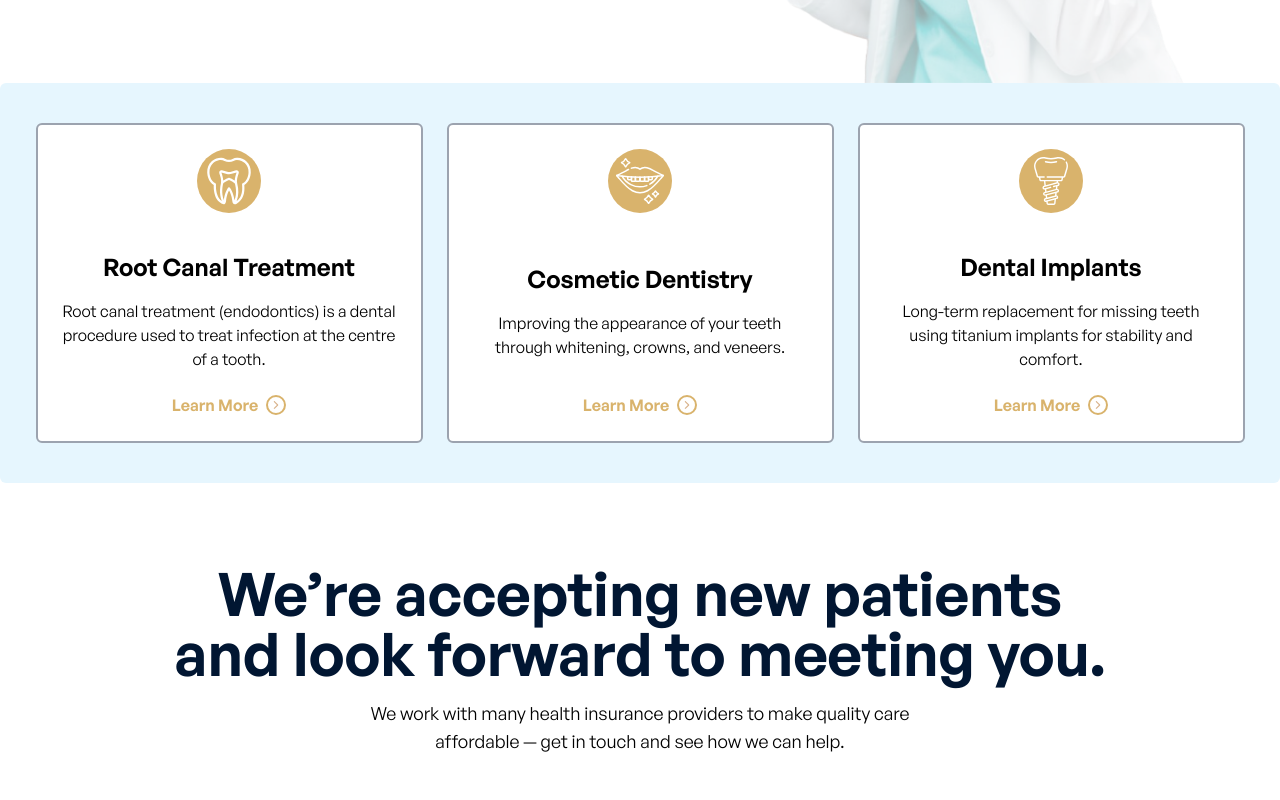
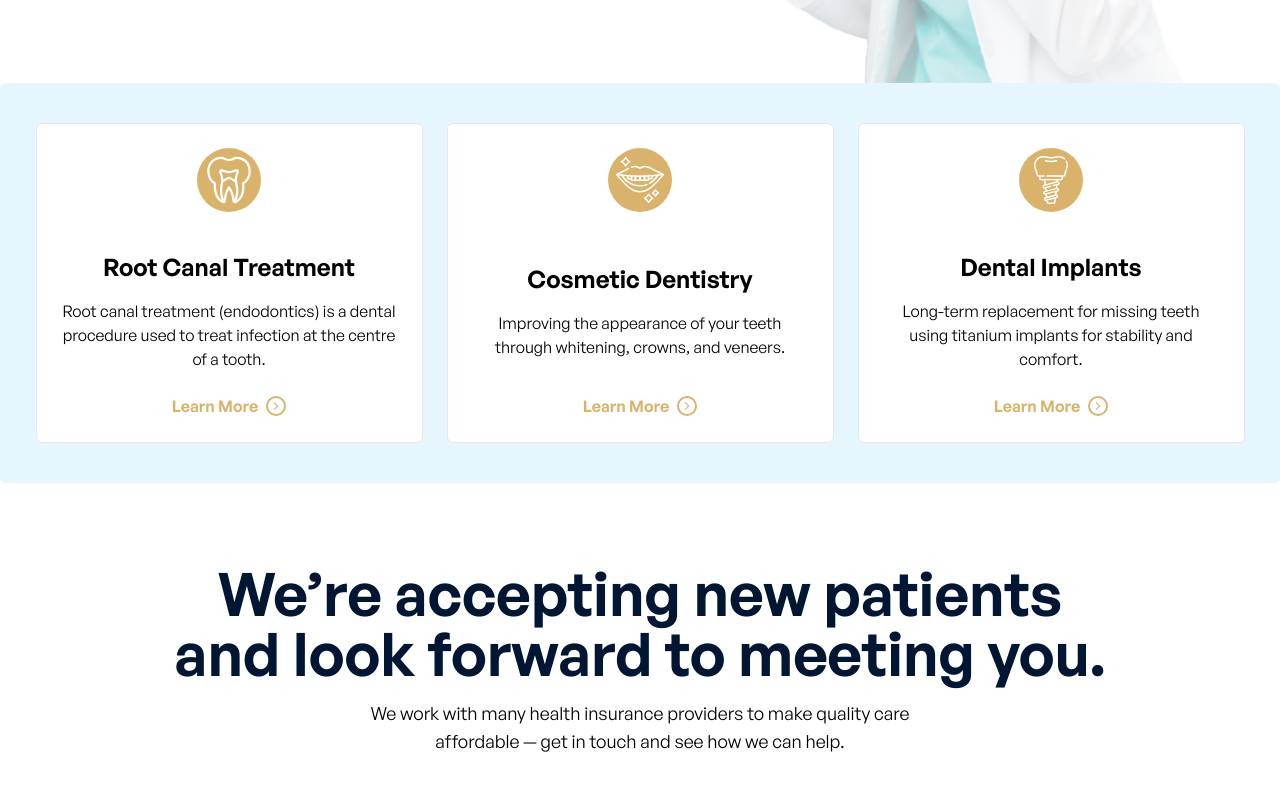
Before and after one commit to ElJosecito/vdc-web, a React (Vite) app: page / in a window 1280 px wide. Shown: the part 660-1460 px from the top of the page. Built offline with nearby package versions, Linux system fonts and the light colour scheme.

Commit message:
style: Update form and card components with improved border styling for better UI consistency

```diff
--- a/src/assets/components/pages/ContactSection.jsx
+++ b/src/assets/components/pages/ContactSection.jsx
@@ -15,23 +15,23 @@ export default function ContactSection({ contactForm, handleChange, handleSubmit
         </div>
 
           <div className='mt-8 w-full grid grid-cols-1 lg:grid-cols-2 gap-6 items-start'>
-          <form onSubmit={handleSubmit} className='w-full bg-white rounded-md border-2 border-gray-400 p-6 space-y-4 transition-colors duration-150 hover:border-gray-500'>
+          <form onSubmit={handleSubmit} className='w-full bg-white rounded-md p-6 space-y-4'>
             {formStatus.error && <p className='text-sm text-red-500'>{t('contactForm.error_required')}</p>}
             {formStatus.submitted && <p className='text-sm text-green-600'>{t('contactForm.success')}</p>}
 
             <div>
               <label className='text-sm font-medium text-gray-600'>{t('contact.name')}</label>
-              <input name='name' value={contactForm.name} onChange={handleChange} className='mt-1 w-full border border-gray-400 rounded-md px-3 py-2 focus:outline-none focus:ring-2 focus:ring-[#D9B36C]' placeholder={t('contactForm.placeholder_name')} aria-label='Name' />
+              <input name='name' value={contactForm.name} onChange={handleChange} className='mt-1 w-full border border-gray-200 rounded-md px-3 py-2 focus:outline-none focus:ring-2 focus:ring-[#D9B36C]' placeholder={t('contactForm.placeholder_name')} aria-label='Name' />
             </div>
 
             <div>
               <label className='text-sm font-medium text-gray-600'>{t('contact.email')}</label>
-              <input name='email' value={contactForm.email} onChange={handleChange} className='mt-1 w-full border border-gray-400 rounded-md px-3 py-2 focus:outline-none focus:ring-2 focus:ring-[#D9B36C]' placeholder={t('contactForm.placeholder_email')} aria-label='Email' />
+              <input name='email' value={contactForm.email} onChange={handleChange} className='mt-1 w-full border border-gray-200 rounded-md px-3 py-2 focus:outline-none focus:ring-2 focus:ring-[#D9B36C]' placeholder={t('contactForm.placeholder_email')} aria-label='Email' />
             </div>
 
             <div>
               <label className='text-sm font-medium text-gray-600'>{t('contact.message')}</label>
-              <textarea name='message' value={contactForm.message} onChange={handleChange} rows='4' className='mt-1 w-full border border-gray-400 rounded-md px-3 py-2 focus:outline-none focus:ring-2 focus:ring-[#D9B36C]' placeholder={t('contactForm.placeholder_message')} aria-label='Message' />
+              <textarea name='message' value={contactForm.message} onChange={handleChange} rows='4' className='mt-1 w-full border border-gray-200 rounded-md px-3 py-2 focus:outline-none focus:ring-2 focus:ring-[#D9B36C]' placeholder={t('contactForm.placeholder_message')} aria-label='Message' />
             </div>
 
             <div className='flex items-center gap-4'>
@@ -41,7 +41,7 @@ export default function ContactSection({ contactForm, handleChange, handleSubmit
           </form>
 
             <div className='w-full flex flex-col gap-4'>
-            <div className='bg-white rounded-md border-2 border-gray-400 p-4 flex items-start gap-4 transition-colors duration-150 hover:border-gray-500'>
+            <div className='bg-white rounded-md p-4 flex items-start gap-4 border border-gray-200 transition-colors duration-150 hover:border-gray-300'>
               <div className='bg-[#D9B36C] p-3 rounded-md'><LucideIcon name='MapPin' size={18} className='text-white' /></div>
               <div>
                 <p className='text-sm text-gray-500'>{t('contact.addressTitle')}</p>
@@ -49,7 +49,7 @@ export default function ContactSection({ contactForm, handleChange, handleSubmit
               </div>
             </div>
 
-            <div className='bg-white rounded-md border-2 border-gray-400 p-4 flex items-start gap-4 transition-colors duration-150 hover:border-gray-500'>
+            <div className='bg-white rounded-md p-4 flex items-start gap-4 border border-gray-200 transition-colors duration-150 hover:border-gray-300'>
               <div className='bg-[#D9B36C] p-3 rounded-md'><LucideIcon name='Clock' size={18} className='text-white' /></div>
               <div>
                 <p className='text-sm text-gray-500'>{t('contact.hoursTitle')}</p>
@@ -57,7 +57,7 @@ export default function ContactSection({ contactForm, handleChange, handleSubmit
               </div>
             </div>
 
-            <div className='bg-white rounded-md border-2 border-gray-400 p-4 flex items-start gap-4 transition-colors duration-150 hover:border-gray-500'>
+            <div className='bg-white rounded-md p-4 flex items-start gap-4 border border-gray-200 transition-colors duration-150 hover:border-gray-300'>
               <div className='bg-[#D9B36C] p-3 rounded-md'><LucideIcon name='MessageCircle' size={18} className='text-white' /></div>
               <div>
                 <p className='text-sm text-gray-500'>{t('contact.liveChat')}</p>
--- a/src/assets/components/pages/Hero.jsx
+++ b/src/assets/components/pages/Hero.jsx
@@ -13,6 +13,7 @@ import { TbShieldCheck } from "react-icons/tb";
 
 // star icon
 // star icon (moved to Testimonials component)
+// star icon moved to Testimonials component
 
 //infinity scroll
 import InfinityScroll from '../dynamicComponents/InfinityScroll'
--- a/src/assets/components/pages/Services.jsx
+++ b/src/assets/components/pages/Services.jsx
@@ -10,7 +10,7 @@ export default function Services() {
 
   return (
     <div className=' flex flex-col lg:flex-row justify-center items-stretch gap-6 bg-[#E6F6FE] h-fit py-10 rounded-md' id='services'>
-      <div className='w-full lg:w-[387px] h-[320px] bg-white rounded-md py-6 px-6 flex flex-col border-2 border-gray-400 transition-colors duration-150 hover:border-gray-500'>
+  <div className='w-full lg:w-[387px] h-[320px] bg-white rounded-md py-6 px-6 flex flex-col border border-gray-200 transition-colors duration-150 hover:border-gray-300'>
         <div className='flex justify-center mb-4'>
           <div className='bg-[#D9B36C] w-16 h-16 rounded-full flex justify-center items-center'>
             <img src={tooth} alt='tooth' className='w-12 h-12 ' />
@@ -38,7 +38,7 @@ export default function Services() {
         </div>
       </div>
 
-  <div className='w-full lg:w-[387px] h-[320px] bg-white rounded-md py-6 px-6 flex flex-col border-2 border-gray-400 transition-colors duration-150 hover:border-gray-500'>
+  <div className='w-full lg:w-[387px] h-[320px] bg-white rounded-md py-6 px-6 flex flex-col border border-gray-200 transition-colors duration-150 hover:border-gray-300'>
         <div className='flex justify-center mb-4'>
           <div className='bg-[#D9B36C] w-16 h-16 rounded-full flex justify-center items-center'>
             <img src={smile} alt='smile' className='w-12 h-12' />
@@ -66,7 +66,7 @@ export default function Services() {
         </div>
       </div>
 
-  <div className='w-full lg:w-[387px] h-[320px] bg-white rounded-md py-6 px-6 flex flex-col border-2 border-gray-400 transition-colors duration-150 hover:border-gray-500'>
+  <div className='w-full lg:w-[387px] h-[320px] bg-white rounded-md py-6 px-6 flex flex-col border border-gray-200 transition-colors duration-150 hover:border-gray-300'>
         <div className='flex justify-center mb-4'>
           <div className='bg-[#D9B36C] w-16 h-16 rounded-full flex justify-center items-center'>
             <img src={implant} alt='implant' className='w-12 h-12' />
--- a/src/assets/components/pages/Specialists.jsx
+++ b/src/assets/components/pages/Specialists.jsx
@@ -16,7 +16,7 @@ export default function Specialists({ doctors }) {
 
         <div className='flex flex-col lg:flex-row justify-center items-center gap-8 my-20'>
           {doctors.map((doc) => (
-            <div key={doc.id} className='w-full lg:w-[280px] h-[380px] bg-white rounded-md overflow-hidden flex flex-col border-2 border-gray-400 transition-colors duration-150 hover:border-gray-500 relative'>
+            <div key={doc.id} className='w-full lg:w-[280px] h-[380px] bg-white rounded-md overflow-hidden flex flex-col relative border border-gray-200 transition-colors duration-150 hover:border-gray-300'>
               <div className='absolute top-3 right-3 z-10'>
                 <LucideIcon name='Linkedin' size={20} className='text-[#0077B5]' />
               </div>
--- a/src/assets/components/pages/Testimonials.jsx
+++ b/src/assets/components/pages/Testimonials.jsx
@@ -17,7 +17,7 @@ export default function Testimonials({ testimonials }) {
 
           <div className='flex flex-col lg:flex-row justify-center items-center gap-10 my-20 px-5'>
             {testimonials.map((item) => (
-              <div key={item.id} className='md:w-[413px] md:h-[290px] rounded-lg flex flex-col justify-center items-start relative bg-white p-5 px-7 border-2 border-gray-400 transition-colors duration-150 hover:border-gray-500'>
+              <div key={item.id} className='md:w-[413px] md:h-[290px] rounded-lg flex flex-col justify-center items-start relative bg-white p-5 px-7 border border-gray-200 transition-colors duration-150 hover:border-gray-300'>
                 <div className='flex gap-4'>
                   <div className='bg-[#D9B36C] w-16 h-16 rounded-full overflow-hidden'>
                     <img src={item.img} alt={item.author} className='w-full h-full object-cover rounded-full' />
```
